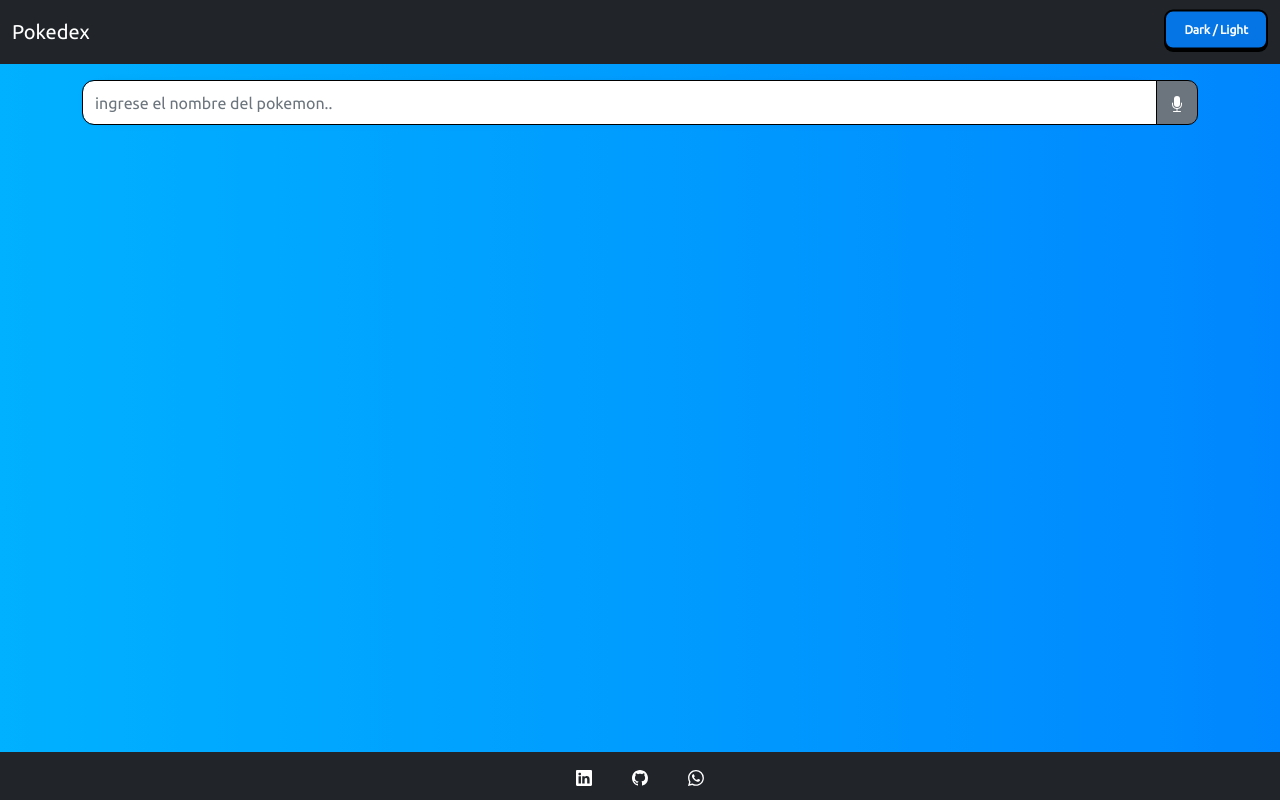
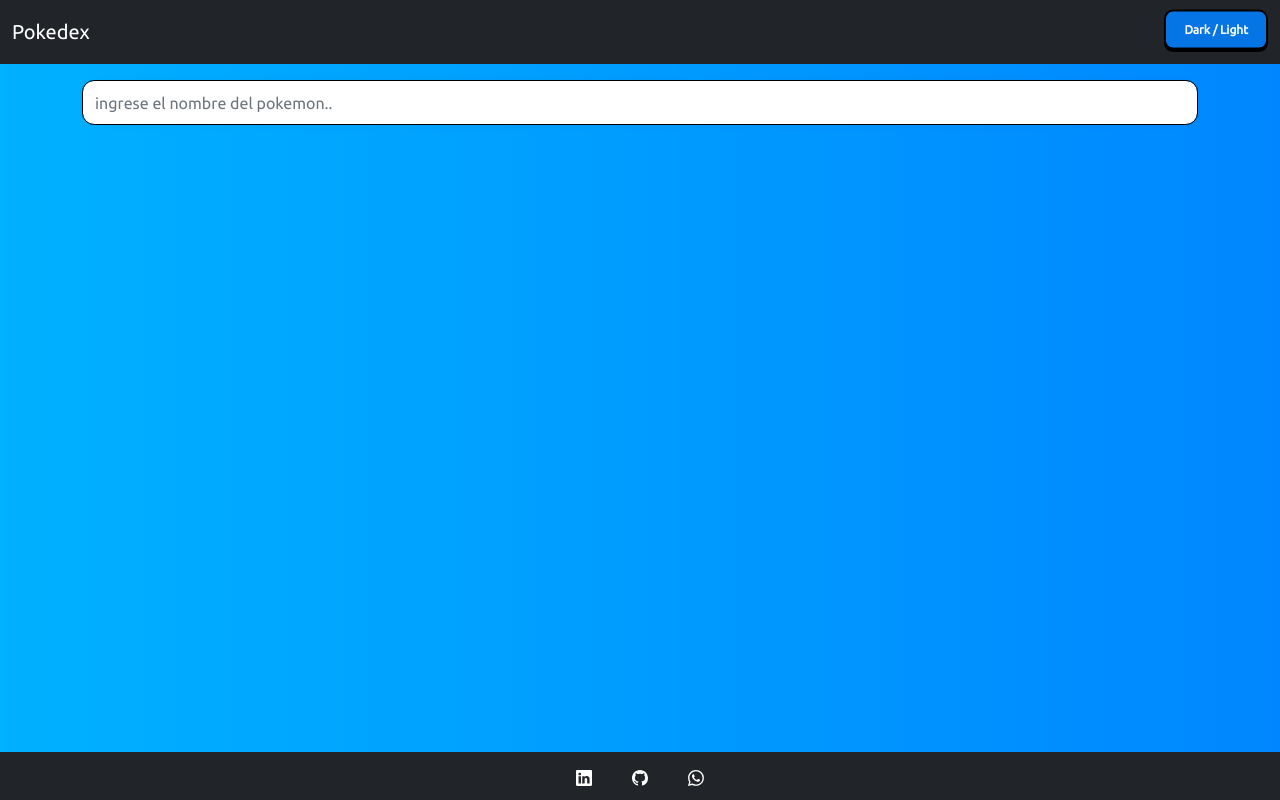
Before and after one commit to juanmaynard91/pokedex-microfono, a Vue app: page / in a window 1280 px wide. Built offline with nearby package versions, Linux system fonts and the light colour scheme.

Commit message:
quitando mic

```diff
--- a/index.html
+++ b/index.html
@@ -4,7 +4,6 @@
 <head>
   <meta charset="UTF-8" />
   <link rel="icon" href="/favicon.ico" />
-  <meta http-equiv="Permissions-Policy" content="interest-cohort=()">
   <meta name="viewport" content="width=device-width, initial-scale=1.0" />
   <meta name="description" content="practicando animaciones y optimizacion asincronas con componentes">
 
--- a/src/components/buscarPokemon.vue
+++ b/src/components/buscarPokemon.vue
@@ -7,12 +7,12 @@
     <form @submit.prevent="buscarPokemon">
       <div class="input-group mt-3 mb-3">
         <input type="text" class="form-control input border_black" placeholder="ingrese el nombre del pokemon.." aria-label="Recipient's username" aria-describedby="button-addon2" v-model.trim="buscarConInput" />
-        <button class="btn btn-secondary btn_mic border_black" type="button" id="button-addon2" @click="activarMicrofono">
+        <!--<button class="btn btn-secondary btn_mic border_black" type="button" id="button-addon2" @click="activarMicrofono">
           <svg xmlns="http://www.w3.org/2000/svg" width="16" height="16" fill="currentColor" class="bi bi-mic-fill" viewBox="0 0 16 16">
             <path d="M5 3a3 3 0 0 1 6 0v5a3 3 0 0 1-6 0V3z" />
             <path d="M3.5 6.5A.5.5 0 0 1 4 7v1a4 4 0 0 0 8 0V7a.5.5 0 0 1 1 0v1a5 5 0 0 1-4.5 4.975V15h3a.5.5 0 0 1 0 1h-7a.5.5 0 0 1 0-1h3v-2.025A5 5 0 0 1 3 8V7a.5.5 0 0 1 .5-.5z" />
           </svg>
-        </button>
+        </button>-->
       </div>
     </form>
 
@@ -38,8 +38,8 @@ const pokemones = ref({});
 const pokeApi = "https://pokeapi.co/api/v2/pokemon";
 const buscarConInput = ref("");
 const stats = ref([]);
-const buscarConMicrofono = ref("");
-const recognition = new window.webkitSpeechRecognition();
+//const buscarConMicrofono = ref("");
+//const recognition = new window.webkitSpeechRecognition();
 
 //la solucion para que la pagina tarde en cargar
 await new Promise((res) => setTimeout(res, 2000));
@@ -76,7 +76,7 @@ const buscarPokemon = () => {
   }
 };
 
-recognition.continuous = false;
+/*recognition.continuous = false;
 recognition.interimResults = false;
 recognition.lang = "es-ES";
 
@@ -117,7 +117,7 @@ const cargarPokemonesMicrofono = async () => {
     });
     console.log(e);
   }
-};
+};*/
 
 //guardo el pokemon en el localstorage
 /*if (localStorage.getItem("pokemon")) {
```
